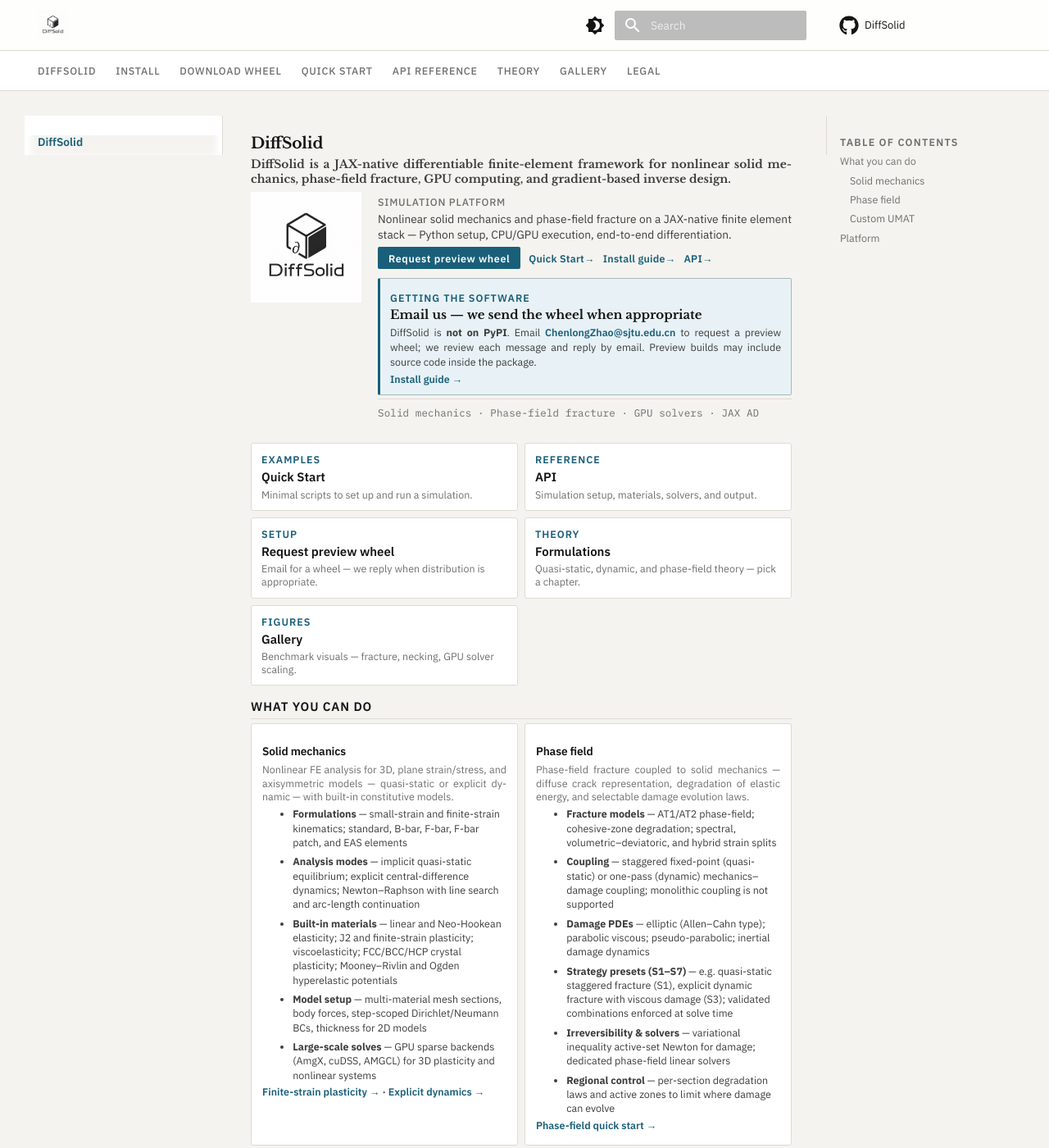
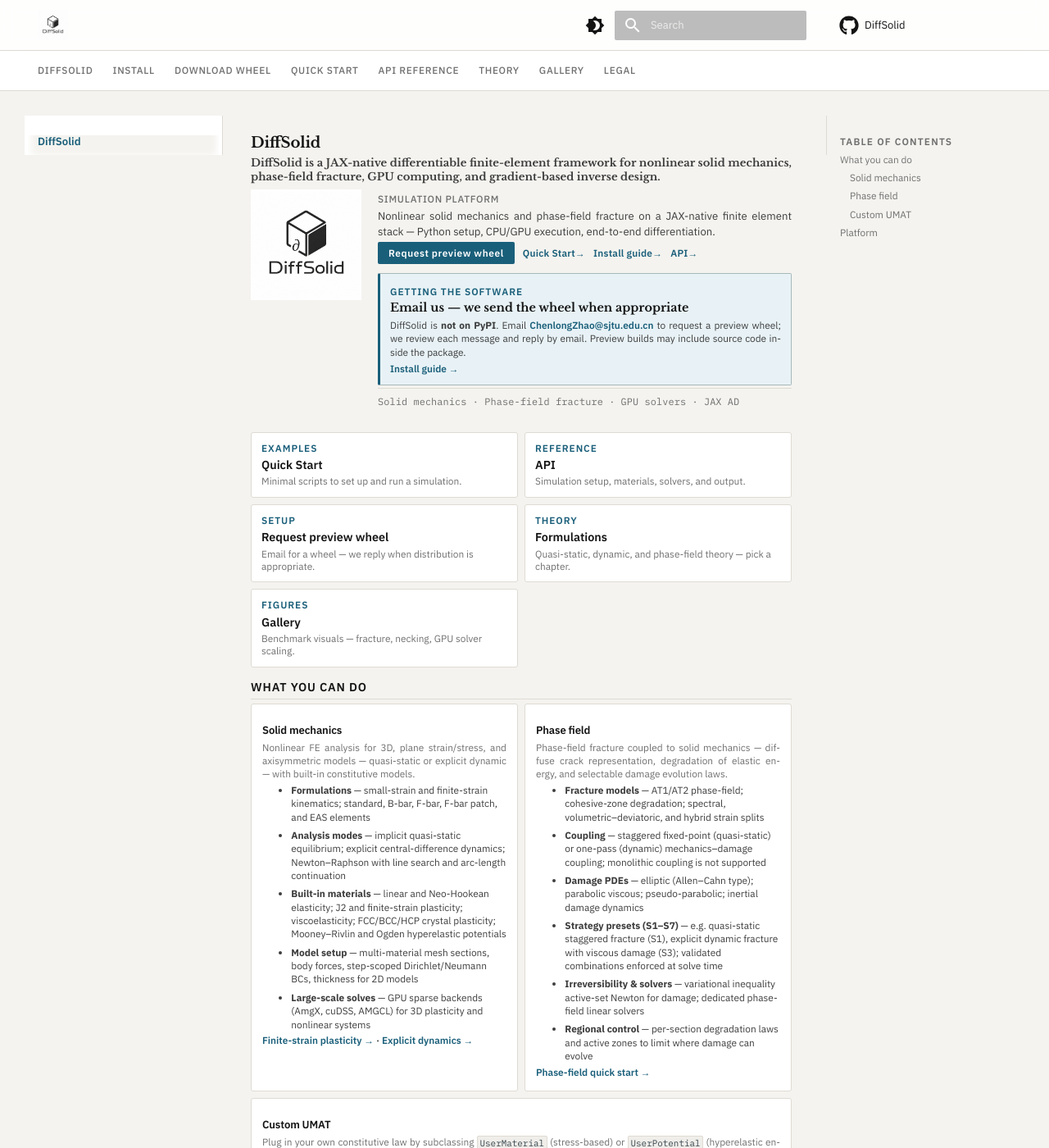
Before and after one commit to zclsjtu/DiffSolid, an MkDocs documentation site: the page built from docs/index.md, in a window 1280 px wide and 1400 px high. Shown: the whole window at 82% size. Built offline with MkDocs 1.6.1 and Material for MkDocs 9.7.7, drawn with Linux system fonts in a browser that asks for light colours; comment, search, counter and statistics services are not loaded.

Commit message:
docs: nudge type scale down half a step
Settle between the last two bumps for a slightly tighter reading size.

```diff
--- a/docs/stylesheets/extra.css
+++ b/docs/stylesheets/extra.css
@@ -14,12 +14,12 @@
   --ds-accent-hover: #134559;
   --ds-accent-soft: #e8f2f6;
   --ds-code-bg: #f0eeea;
-  --ds-text-2xs: 0.625rem;
-  --ds-text-xs: 0.6875rem;
-  --ds-text-sm: 0.75rem;
-  --ds-text-md: 0.8125rem;
-  --ds-text-lg: 0.875rem;
-  --ds-text-xl: 0.9375rem;
+  --ds-text-2xs: 0.59375rem;
+  --ds-text-xs: 0.65625rem;
+  --ds-text-sm: 0.71875rem;
+  --ds-text-md: 0.78125rem;
+  --ds-text-lg: 0.84375rem;
+  --ds-text-xl: 0.90625rem;
   --md-default-bg-color: var(--ds-bg);
   --md-default-fg-color: var(--ds-ink);
   --md-primary-fg-color: var(--ds-ink);
@@ -41,12 +41,12 @@
   --ds-accent-hover: #8ecfe3;
   --ds-accent-soft: #1a2830;
   --ds-code-bg: #1c1f24;
-  --ds-text-2xs: 0.625rem;
-  --ds-text-xs: 0.6875rem;
-  --ds-text-sm: 0.75rem;
-  --ds-text-md: 0.8125rem;
-  --ds-text-lg: 0.875rem;
-  --ds-text-xl: 0.9375rem;
+  --ds-text-2xs: 0.59375rem;
+  --ds-text-xs: 0.65625rem;
+  --ds-text-sm: 0.71875rem;
+  --ds-text-md: 0.78125rem;
+  --ds-text-lg: 0.84375rem;
+  --ds-text-xl: 0.90625rem;
 }
 
 [data-md-color-scheme="default"] .md-header {
```
